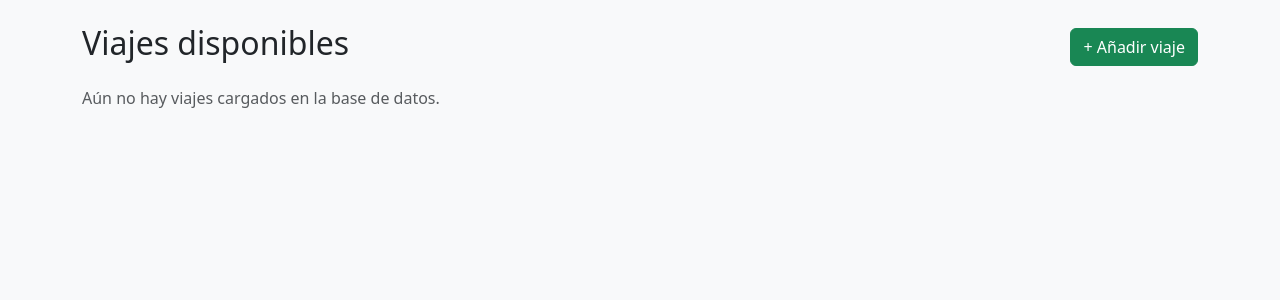
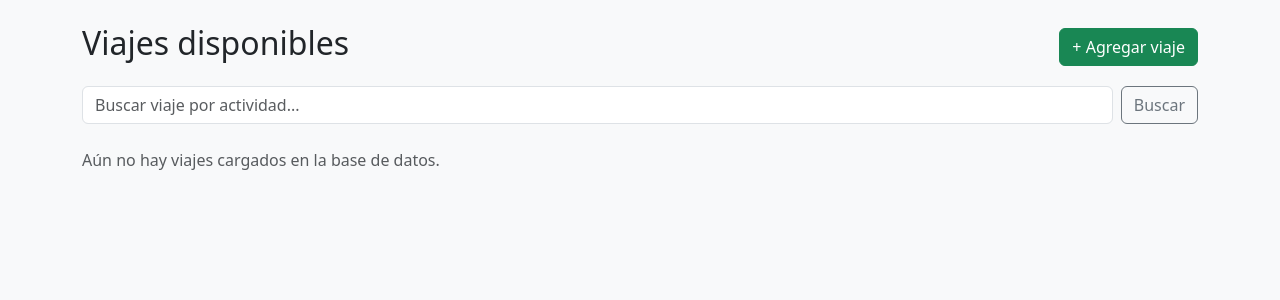
Before and after one commit to david123hi/sitio_web, a Django app: page /viajes/ in a window 1280 px wide. Shown: the part 56-356 px from the top of the page. Run offline with Django 5.2, Linux system fonts and the light colour scheme; data that the repository does not hold is empty.

Commit message:
Agrega boton Buscar, enlaces de Viajes y Alertas en la navbar y corrige plantillas

```diff
--- a/templates/base.html
+++ b/templates/base.html
@@ -23,6 +23,8 @@
         <li><a class="nav-link" href="{% url 'destinos:listado' %}">Destinos</a></li>
         <li><a class="nav-link" href="{% url 'cursos:listado' %}">Cursos</a></li>
         <li><a class="nav-link" href="{% url 'restaurantes:listado' %}">Restaurantes</a></li>
+        <li><a class="nav-link" href="{% url 'travelers:lista_viajes' %}">Viajes</a></li>
+        <li><a class="nav-link" href="{% url 'travel_advisories:lista_alerta' %}">Alertas de viaje</a></li>
         <li><a class="nav-link" href="/admin/" target="_blank">Django Admin</a></li>
       </ul>
     </div>
--- a/travel_advisories/templates/advisories_Base.html
+++ b/travel_advisories/templates/advisories_Base.html
@@ -18,7 +18,7 @@
                 <ul class="navbar-nav ms-auto">
                     <li class="nav-item"><a class="nav-link" href="{% url 'travelers:lista_viajes' %}">Ir a Viajes Juanito</a></li>
                     <li class="nav-item"><a class="nav-link" href="/admin/">Admin</a></li>
-                    <li class="nav-item"><a class="nav-link" href="{% url 'home' %}">Volver a la app Principal</a></li>
+                    <li class="nav-item"><a class="nav-link" href="{% url 'blog:inicio' %}">Volver a la app Principal</a></li>
                 </ul>
             </div>
         </div>
--- a/travelers/templates/travelers_Main.html
+++ b/travelers/templates/travelers_Main.html
@@ -4,8 +4,13 @@
 
 <div class="d-flex justify-content-between align-items-center mb-3">
     <h2>Viajes disponibles</h2>
-    <a href="#" class = "btn btn-success">+ Añadir viaje</a>
+    <a href="#" class="btn btn-success">+ Agregar viaje</a>
 </div>
+
+<form class="d-flex gap-2 mb-4" role="search" action="#" method="get">
+    <input type="text" name="q" class="form-control" placeholder="Buscar viaje por actividad...">
+    <button type="submit" class="btn btn-outline-secondary">Buscar</button>
+</form>
 
 <div class="row row-cols-1 row-cols-md-2 g-4">
     {% for viaje in viajes %}
@@ -16,14 +21,10 @@
                 <h6 class="card-subtitle mb-2 text-muted">
                     {{ viaje.destino }} · inicia el {{ viaje.inicio }} - termina el {{ viaje.fin }}
                 </h6>
-                <p class="card-text my-n2 mb-n2 p-n2">{{ viaje.cupos_disponibles }} cupos disponibles</p>
-                <div class ="badge {%if viaje.estado == 'A' %} bg-success {% elif viaje.estado == 'C'%} bg-secondary {% elif viaje.estado == 'F'%} bg-danger {% endif %} mb-2">
-                    {% if viaje.estado == 'A' %} Abierto {% elif viaje.estado == 'C'%} Cerrado {% elif viaje.estado == 'F'%} Finalizado {% endif %}</div>
-                </div>
-
-                <div>
-
-
+                <p class="card-text">{{ viaje.cupos_disponibles }} cupos disponibles</p>
+                <div class="badge {% if viaje.estado == 'A' %} bg-success {% elif viaje.estado == 'C' %} bg-secondary {% elif viaje.estado == 'F' %} bg-danger {% endif %} mb-2">
+                    {% if viaje.estado == 'A' %} Abierto {% elif viaje.estado == 'C' %} Cerrado {% elif viaje.estado == 'F' %} Finalizado {% endif %}</div>
+            </div>
             <div class="card-footer bg-white d-flex gap-2">
                 <a href="#" class="btn btn-sm btn-outline-primary">Modificar</a>
                 <a href="#" class="btn btn-sm btn-outline-danger">Eliminar</a>
```
Also changed, not shown: travel_advisories/templates/advisories_Main.html (+14 -17 lines), travelers/templates/travelers_Details.html (+6 -1 lines), travelers/templates/travelers_Manage.html (+16 -8 lines).
